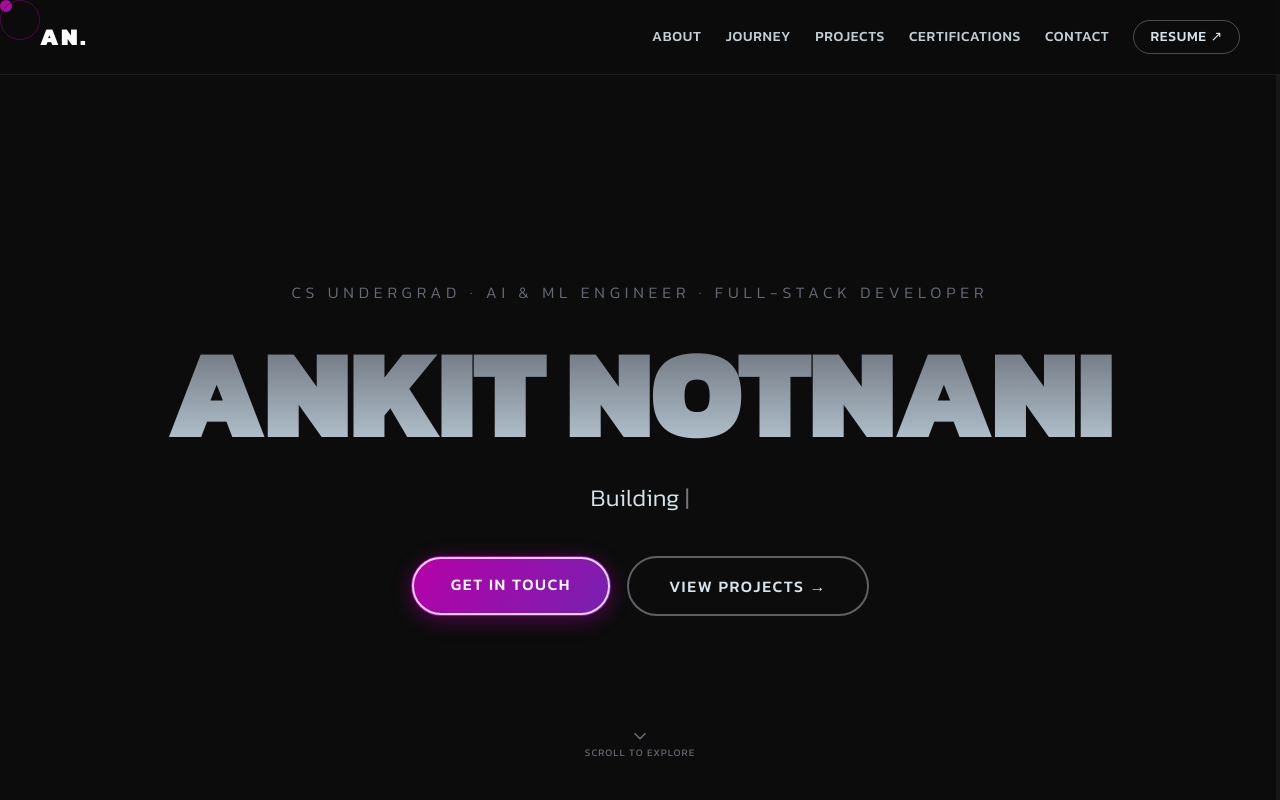
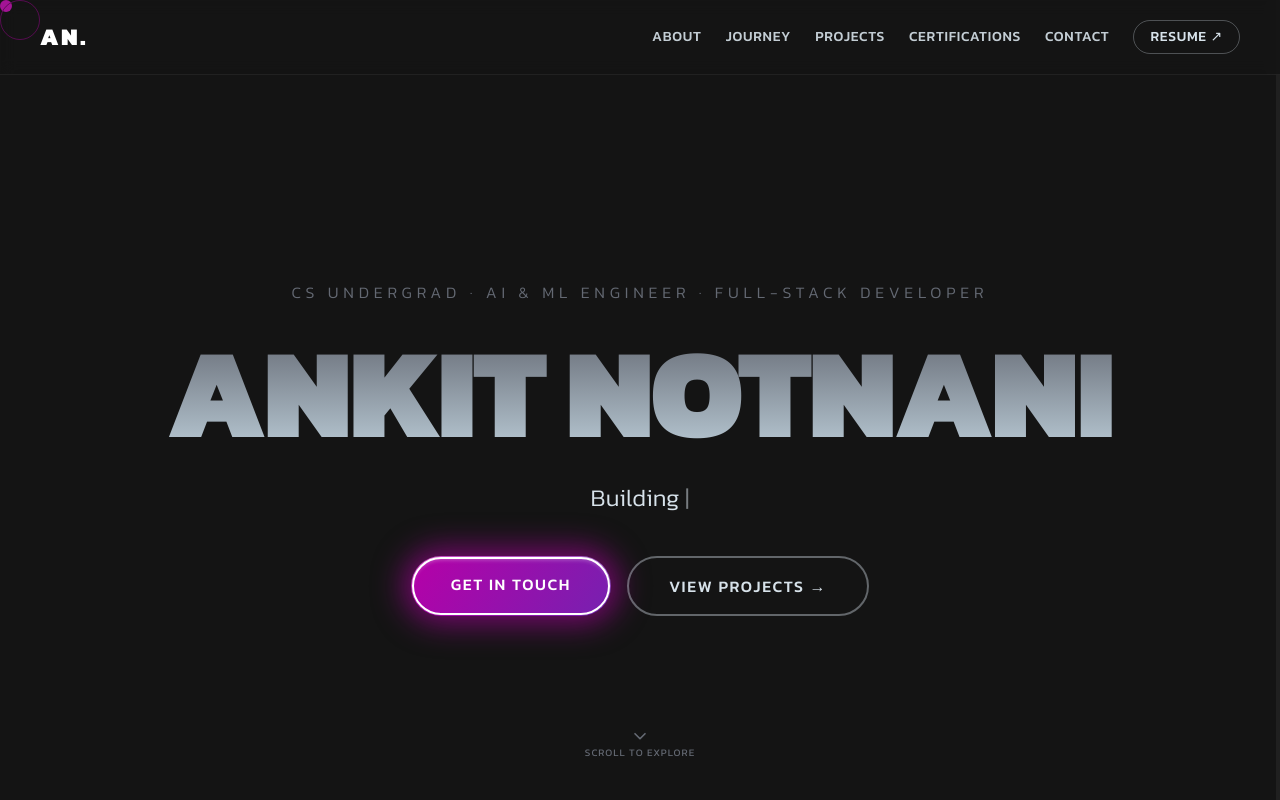
Before and after one commit to Ankitnotnani/portfolio, a React app: page / in a window 1280 px wide. Shown: the top 800 px of the page. Built offline with nearby package versions, Linux system fonts and the light colour scheme; the HTML template or start-up script is replaced by a standard one.

Commit message:
Restore button glow and adjust background color

```diff
--- a/src/App.tsx
+++ b/src/App.tsx
@@ -75,8 +75,8 @@ const ContactButton = ({ children, href }: { children: React.ReactNode, href: st
        className="rounded-full font-medium uppercase tracking-widest px-8 py-3 md:px-10 md:py-4 text-sm md:text-base text-white hover:scale-105 transition-transform"
        style={{
          background: 'linear-gradient(123deg, #B600A8 0%, #7621B0 100%)',
-         boxShadow: '0px 4px 20px rgba(182, 0, 168, 0.4)',
-         outline: '2px solid rgba(255, 255, 255, 0.8)',
+         boxShadow: '0 0 30px 8px rgba(182, 0, 168, 0.6), inset 0px 4px 4px rgba(255, 255, 255, 0.3)',
+         outline: '2px solid white',
          outlineOffset: '-3px'
        }}>
       {children}
--- a/src/index.css
+++ b/src/index.css
@@ -2,7 +2,7 @@
 @import "tailwindcss";
 
 @theme {
-  --color-dark: #0C0C0C;
+  --color-dark: #141414;
   --color-primary: #B600A8;
   --color-secondary: #7621B0;
   --color-textMain: #D7E2EA;
```
